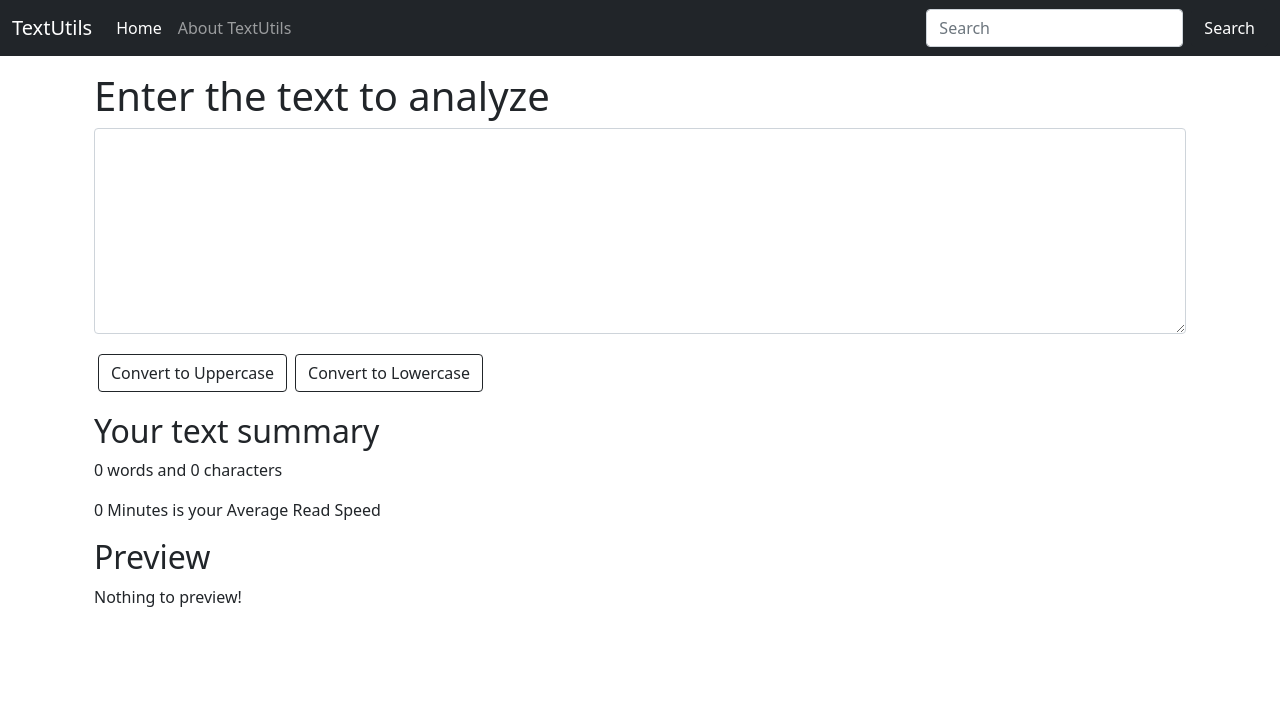
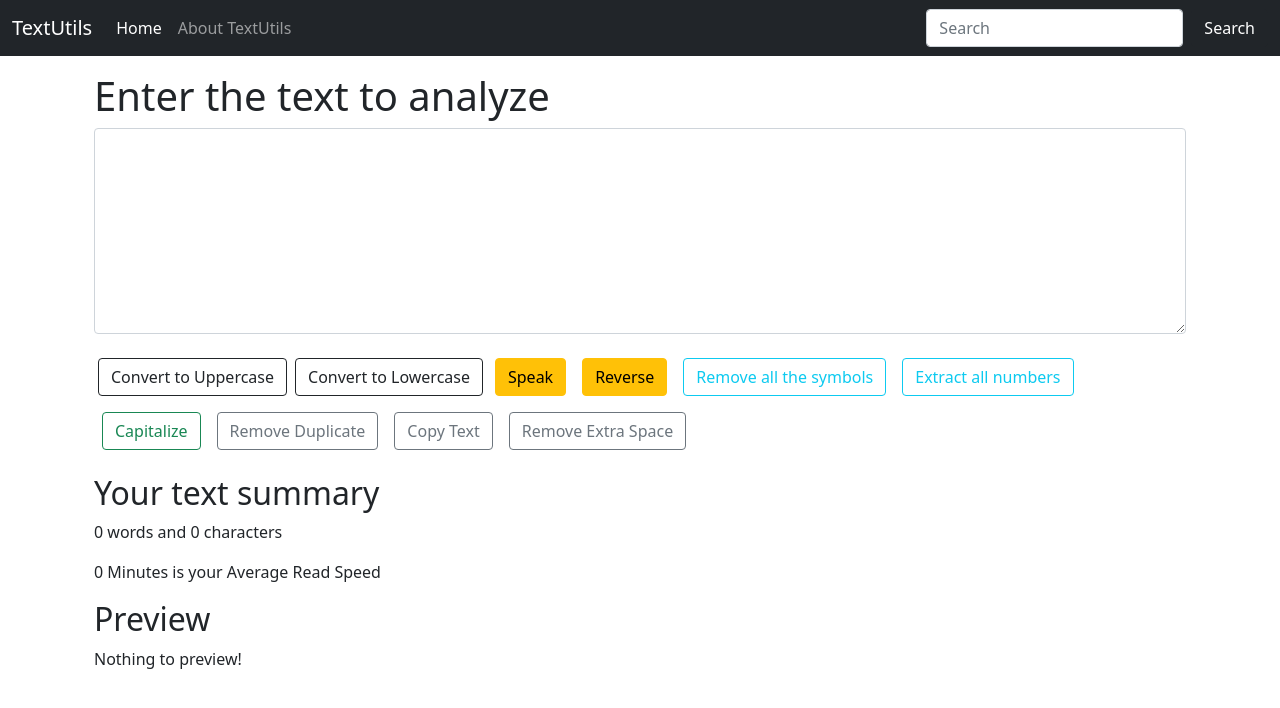
Before and after one commit to Subham-Maity/textutils, a React (Create React App) app: page / in a window 1280 px wide. Shown: the top 708 px of the page. Built offline with nearby package versions, Linux system fonts and the light colour scheme.

Commit message:
Adding Multiple Function

```diff
--- a/src/components/TextForm.js
+++ b/src/components/TextForm.js
@@ -17,6 +17,60 @@
         // console.log("on change");
         setText(event.target.value)
     }
+    const speak = () => {
+        let msg = new SpeechSynthesisUtterance();
+        msg.text = text;
+        window.speechSynthesis.speak(msg);
+    }
+
+    const handleReverse = (event) => {
+        /* Convert string to array*/
+        let strArr = text.split("");
+        /* Reverse array*/
+        strArr = strArr.reverse();
+        /* Convert array to string*/
+        let newText = strArr.join("");
+        setText(newText);
+    };
+
+    const handletextExtract =()=>{
+        const regex = /[0-9/A-Z/a-z/ /]/g;
+
+        const letters = text.match(regex);
+        const res1 = letters.join('');
+        setText(res1)
+    };
+    const handleNumExtract =()=>{
+        const regex = /[0-9/ /]/g;
+
+        const digits = text.match(regex);
+        const res = digits.join('');
+        setText(res)
+    };
+    const capitalize = () => {
+
+        let firstchar = text.charAt(0); // storing the first char of the string
+        let newText= firstchar.toUpperCase(); // converting that to uppercase
+        setText(newText+text.slice(1)); // printing it with rest excluding the first char by using slice
+
+    }
+
+    const onRemoveDuplicatesClick = (e) => {
+        let newText = text.split(' ').filter(function(item,i,allItems){
+            return i === allItems.indexOf(item);
+        }).join(' ');
+
+        setText(newText)
+    }
+    const handleCopy = () => {
+        navigator.clipboard.writeText(text);
+        props.showAlert("Copied to Clipboard!", "success");
+    }
+    const handleExtraSpaces = () => {
+        let newText = text.split(/[ ]+/);
+        setText(newText.join(" "));
+        props.showAlert("Extra spaces removed!", "success");
+    }
     const[text,setText] = useState("");
     return (
         <>
@@ -28,6 +82,16 @@
             </div>
             <button className="btn btn-outline-dark mx-1 my-1" onClick={handleUpClick}>Convert to Uppercase</button>
             <button className="btn btn-outline-dark mx-1 my-1" onClick={handleLoClick}>Convert to Lowercase</button>
+            <button type="submit" onClick={speak} className="btn btn-warning mx-2 my-2">Speak</button>
+            <button type="submit" onClick={handleReverse} className="btn btn-warning mx-2 my-2">Reverse</button>
+            <button type="submit" onClick={handletextExtract} className="btn btn-outline-info mx-2 my-2">Remove all the symbols</button>
+            <button type="submit" onClick={handleNumExtract} className="btn btn-outline-info mx-2 my-2">Extract all numbers</button>
+            <button type="submit" onClick={capitalize} className="btn btn-outline-success mx-2 my-2">Capitalize</button>
+            <button type="submit" onClick={onRemoveDuplicatesClick} className="btn btn-outline-secondary mx-2 my-2">Remove Duplicate</button>
+            <button type="submit" onClick={handleCopy} className="btn btn-outline-secondary mx-2 my-2">Copy Text</button>
+            <button type="submit" onClick={handleExtraSpaces} className="btn btn-outline-secondary mx-2 my-2">Remove Extra Space</button>
+
+
         </div>
 
      <div className="container my-3">
```
